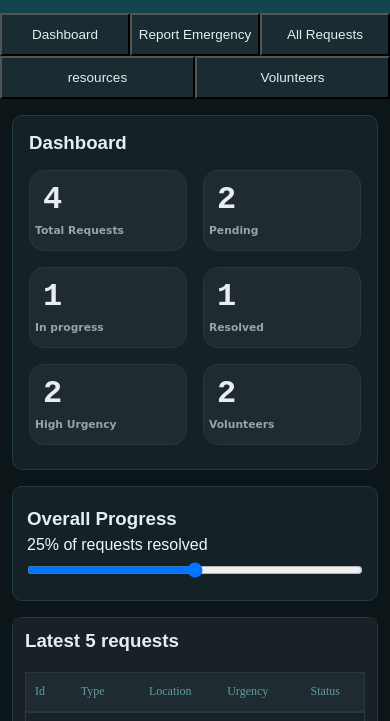
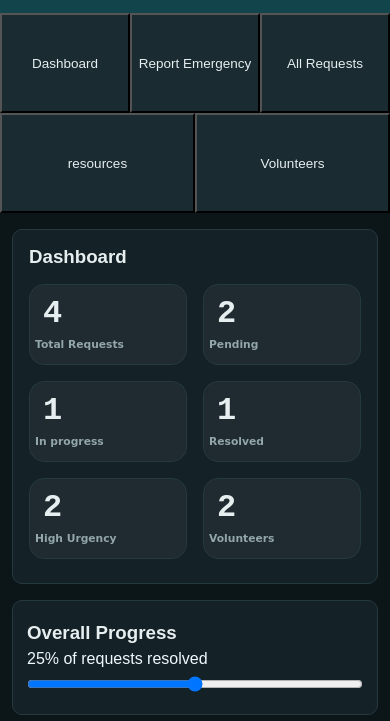
Before and after one commit to divyanshchawla-blip/Disaster-Relief-Coordination, a plain HTML site: page index.html in a window 390 px wide. Shown: the part 111-832 px from the top of the page. Drawn offline with Linux system fonts and the light colour scheme.

Commit message:
Adjust button padding and height in tabs

```diff
--- a/style.css
+++ b/style.css
@@ -535,7 +535,8 @@ body.ai-page #tabs .t button.ai-active {
     }
     #tabs .t button {
         width: 100%;
-        padding: 13px 6px;
+        height: 100px;
+        padding: 10px 10px;
         font-size: 15px;
     }
 
```
